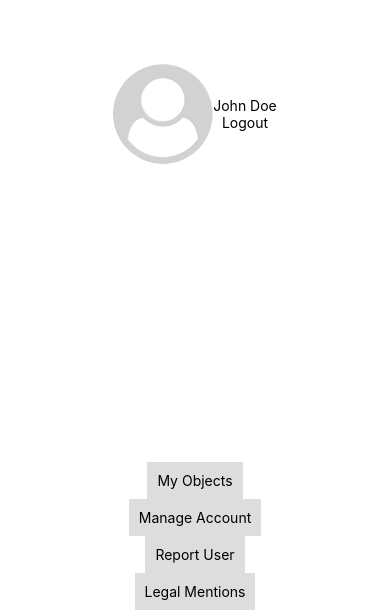
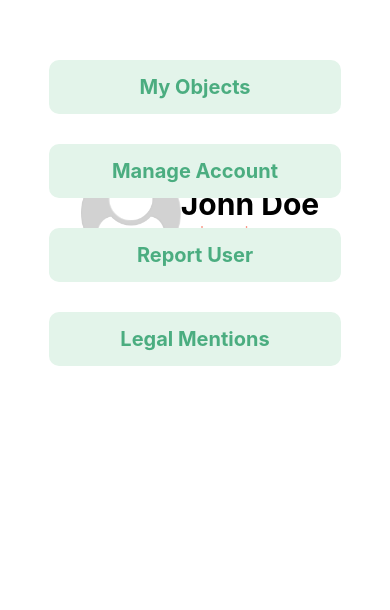
Before and after one commit to TheGuyWithoutH/LauzHack2022, a React Native app: screen / in a window 390 px wide. Shown: the part 234-844 px from the top of the page. Built offline with nearby package versions, Linux system fonts and the light colour scheme.

Commit message:
Profile page done

```diff
--- a/App.js
+++ b/App.js
@@ -6,7 +6,7 @@ import { StyleSheet, Text, View } from 'react-native';
 import { UserContext } from './context';
 import { Guest } from './objects/Guest';
 import { Profile } from './screens/Profile';
-
+import { Home } from './screens/Home';
 export default function App() {
 
   // const [user, setUser] = useState(new Guest())
--- a/screens/Profile.js
+++ b/screens/Profile.js
@@ -6,65 +6,130 @@ import { Text, View, TouchableOpacity, StyleSheet, Image } from "react-native";
 
 const styles = StyleSheet.create({
   container: {
+    paddingTop: 50,
+    marginTop: 0,
     flex: 1,
     backgroundColor: "#fff",
     alignItems: "center",
     justifyContent: "center",
+    //borderWidth : 5,
+    borderColor: "#FF0000",
+
+
   },
+  topContainer: {
+    flex: 0,
+    paddingTop: 0,
+    marginTop: 0,
+    flexDirection: "row",
+    backgroundColor: "#fff",
+    alignItems: "center",
+    //borderWidth : 1,
+    borderColor: "#F000FF",
+    height: 100,
+    },
   button: {
     alignItems: "center",
     backgroundColor: "#DDDDDD",
     padding: 10,
+    //borderWidth : 1,
   },
   profilePicture: {
+    marginLeft: 10,
     width: 100,
     height: 100,
-    borderRadius: 100,
+    //borderWidth : 1,
 
     },
+    name: {
+        fontSize: 30,
+        fontWeight: "bold",
+        //borderWidth : 1,
+        borderColor: "#F000FF",
+        },
+        logout: {
+            fontSize: 15,
+            //borderWidth : 1,
+            marginLeft: -50,
+            color:"#FA9484",
+            borderColor: "#F000FF",
+            alignSelf: "left",
+            },
+
+
+    buttonContainer: {
+        flex: 0,
+        flexDirection: "column",
+        backgroundColor: "#fff",
+        alignItems: "center",
+        justifyContent: "center",
+        //borderWidth : 1,
+        paddingTop: 0,
+        borderColor: "#F000FF",
+        width: "75%",
+        },
+        button: {
+
+            alignItems: "center",
+            backgroundColor: "#E3F4EA",
+            padding: 15,
+            margin:15,
+            borderRadius: 10,
+            width: "100%",
+
+
+            },
+            buttonText: {
+                color: "#4BAD80",
+                fontSize: 20,
+                fontWeight: "bold",
+                alignSelf: "left",
+                },
 
 });
 
 export function Profile({ navigation }) {
   return (
     <View style={styles.container}>
-        <View style={{flex: 1, alignItems: 'center', flexDirection:'row'}}>
+        <View style={styles.topContainer}>
       <Image source={require("../assets/profile.png")} style={styles.profilePicture}/>
         <View style={{flex: 1, alignItems: 'center', flexDirection:'column'}}>
-      <Text>John Doe</Text>
+      <Text style={styles.name}>John Doe</Text>
       <TouchableOpacity onPress={() => navigation.navigate("Login")}>
-        <Text>Logout</Text>
+        <Text style={styles.logout}>Logout</Text>
       </TouchableOpacity>
       </View>
         </View>
 
+        <View style={styles.buttonContainer}>
       <TouchableOpacity
         style={styles.button}
         onPress={() => navigation.navigate("Items")}
       >
-        <Text>My Objects</Text>
+        <Text style={styles.buttonText}>My Objects</Text>
       </TouchableOpacity>
 
       <TouchableOpacity
         style={styles.button}
         onPress={() => navigation.navigate("Account")}
       >
-        <Text>Manage Account</Text>
+        <Text style={styles.buttonText}>Manage Account</Text>
       </TouchableOpacity>
 
       <TouchableOpacity
         style={styles.button}
         onPress={() => navigation.navigate("Report")}
       >
-        <Text>Report User</Text>
+        <Text style={styles.buttonText}>Report User</Text>
       </TouchableOpacity>
 
       <TouchableOpacity
         style={styles.button}
         onPress={() => navigation.navigate("Legal")}
       >
-        <Text>Legal Mentions</Text>
+        <Text style={styles.buttonText}>Legal Mentions</Text>
       </TouchableOpacity>
+      </View>
     </View>
   );
 }
```
